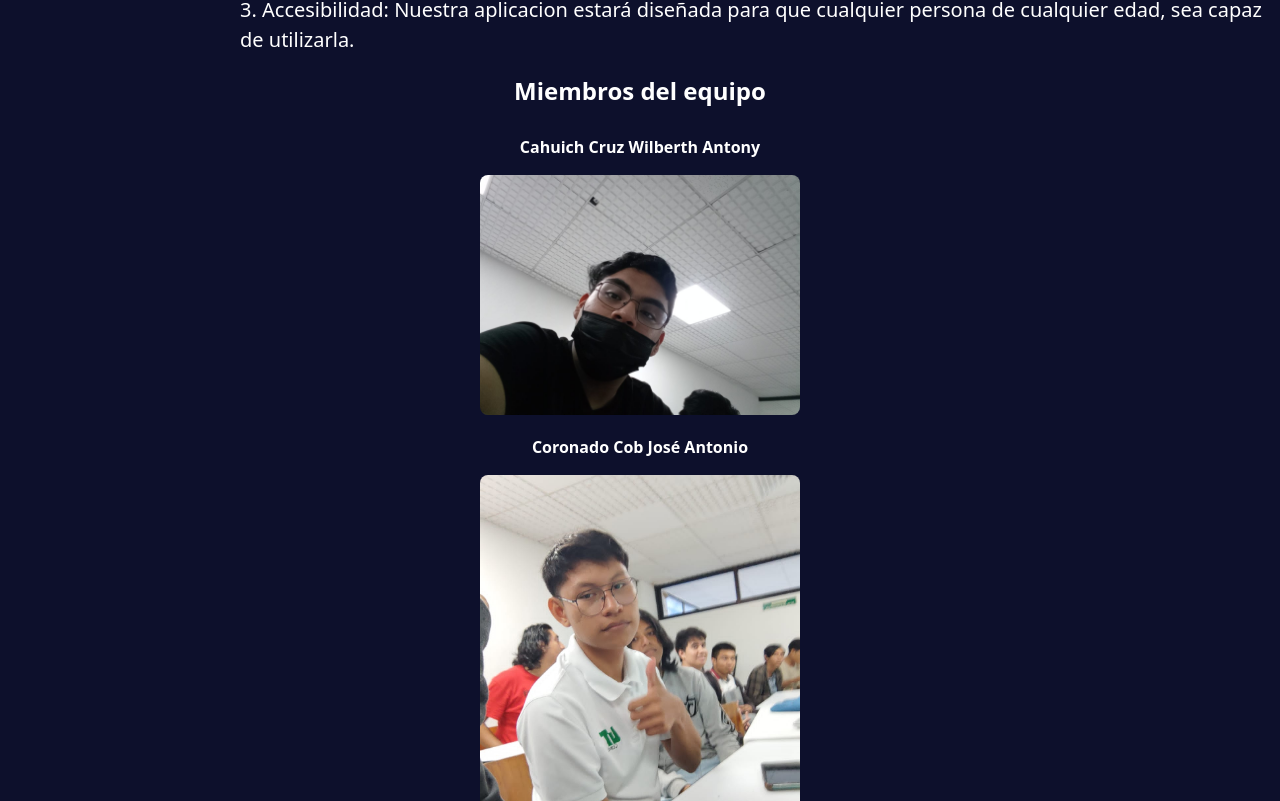
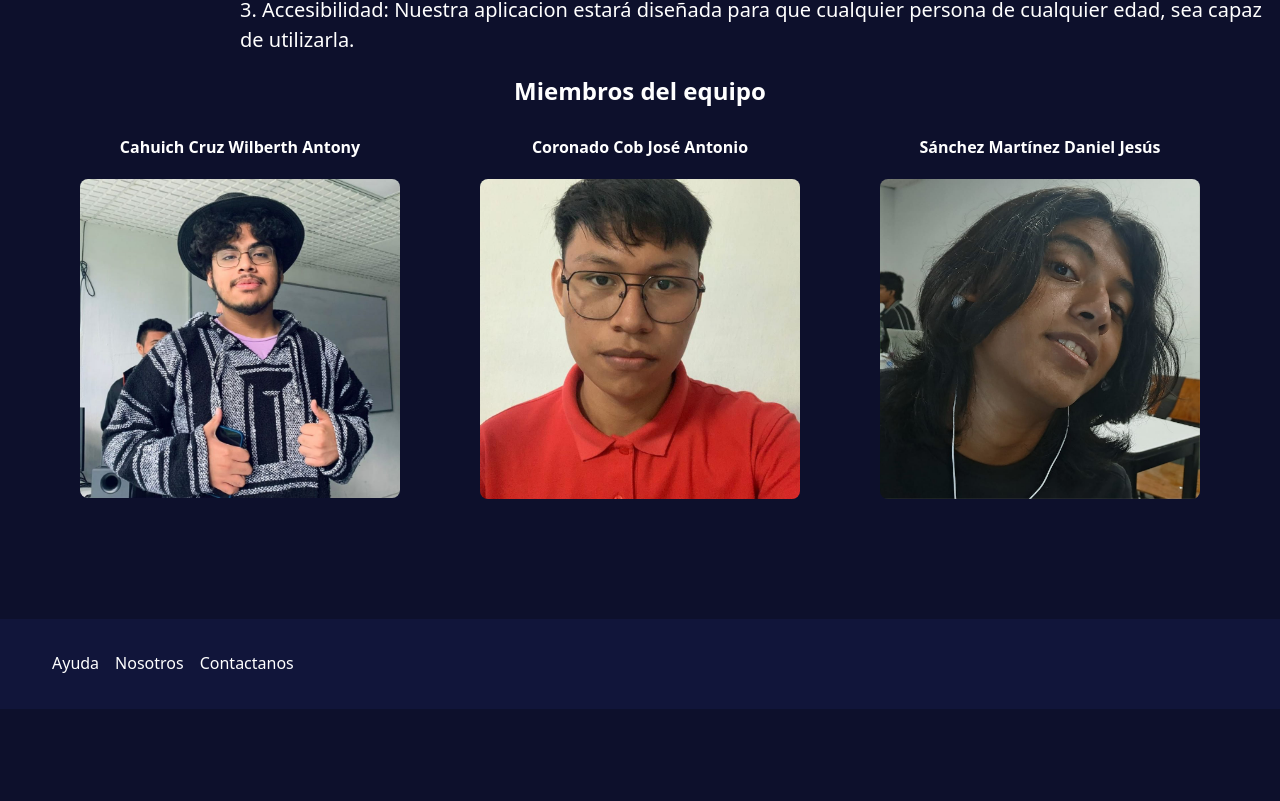
Before and after one commit to NeoNoir40/Proyecto-APP-WEB, a React (Vite) app in the folder AstroSeiza/: page /Nosotros in a window 1280 px wide. Shown: the part 1399-2200 px from the top of the page. After the commit the page ends 2108 px from the top, so only its background shows below. Built offline with nearby package versions, Linux system fonts and the light colour scheme.

Commit message:
Cambios finales, cambio en Nosotros

```diff
--- a/AstroSeiza/src/pages/nosotros.jsx
+++ b/AstroSeiza/src/pages/nosotros.jsx
@@ -2,6 +2,8 @@ import React from "react";
 import dano from "../assets/img/dano.jpeg"
 import coronado from "../assets/img/coronado.jpg"
 import wilberth from "../assets/img/wilberth.jpg"
+import wil from "../assets/img/wuil.jpeg"
+import coronao from "../assets/img/coronao.jpeg"
 export default function Nosotros() {
     return (
         <>
@@ -65,15 +67,19 @@ export default function Nosotros() {
             <div className=" text-white text-2xl mb-7 font-bold text-center">
                 <h2>Miembros del equipo</h2>
             </div>
-            <div className="text-white text-center font-semibold">
-                <ul>
-                    <li className=" h-10"> Cahuich Cruz Wilberth Antony</li>
-                    <img className="w-80 mx-auto block rounded-lg" src={wilberth} alt="" />
-                    <li className=" mt-5 h-10"> Coronado Cob José Antonio</li>
-                    <img className="w-80 mx-auto block rounded-lg" src={coronado} alt="" />
-                    <li className=" mt-5 h-10">Sánchez Martínez Daniel Jesús</li>
+            <div className="text-white text-center justify-center font-semibold flex flex-row">
+                <div className=" mx-10">
+                    <p className=" mb-5"> Cahuich Cruz Wilberth Antony</p>
+                    <img className="w-80 mx-auto block rounded-lg" src={wil} alt="" />
+                </div>
+                <div className=" mx-10">
+                    <p className=" mb-5"> Coronado Cob José Antonio</p>
+                    <img className="w-80 mx-auto block rounded-lg" src={coronao} alt="" />
+                </div>
+                <div className=" mx-10">
+                    <p className=" mb-5">Sánchez Martínez Daniel Jesús</p>
                     <img className="w-80 mx-auto block rounded-lg" src={dano} alt="" />
-                </ul>
+                </div>
             </div>
             <br />
             <br />
```
Also changed, not shown: AstroSeiza/src/assets/img/coronao.jpeg (added), AstroSeiza/src/assets/img/wuil.jpeg (added). Lines whose indentation alone changed are shown as unchanged.
